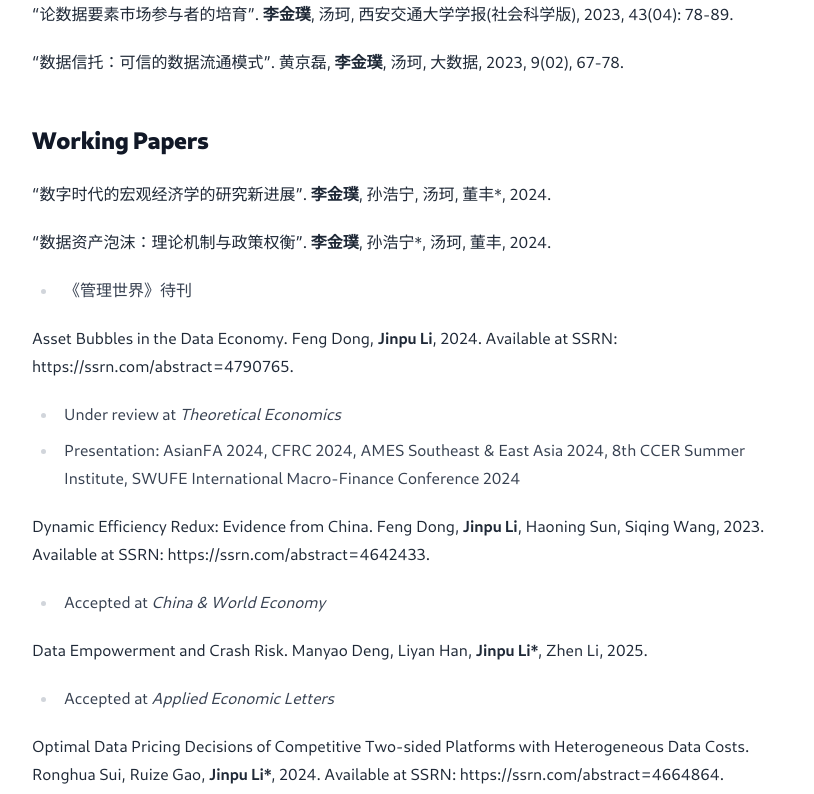
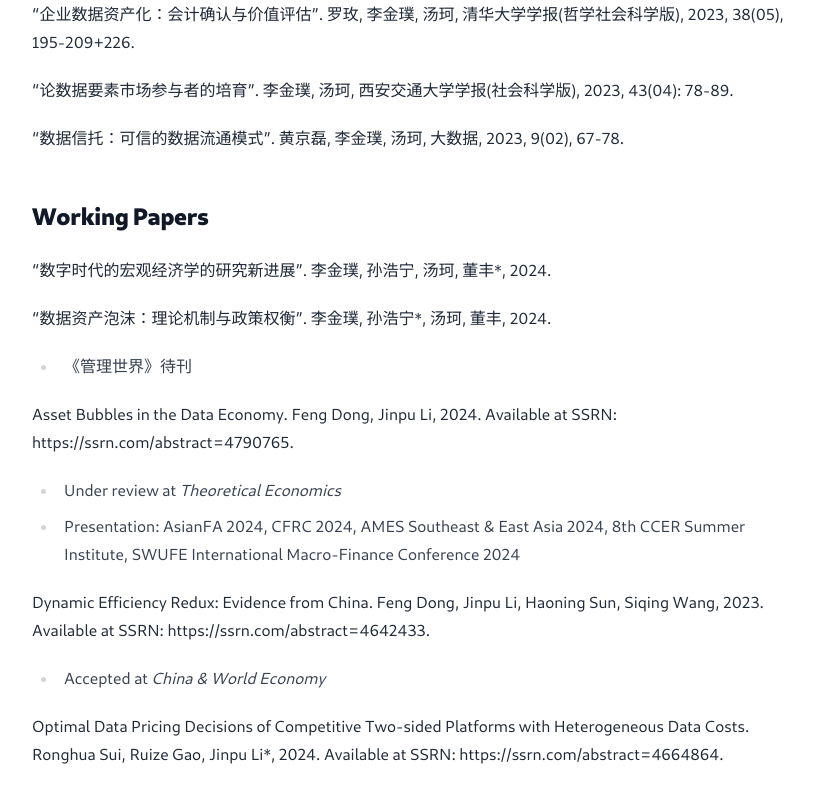
Before and after one commit to lijinpu/lijinpu.github.io, a Next.js app: page /research in a window 1280 px wide. Shown: the part 300-1094 px from the top of the page, without its empty margins (232-1046 px from the left). Built offline with nearby package versions, Linux system fonts and the light colour scheme.

Commit message:
auto update

```diff
--- a/pages/cv.tsx
+++ b/pages/cv.tsx
@@ -23,13 +23,16 @@ export default function CV() {
         <h2>Publications &nbsp;&nbsp; 学术发表</h2>
         <ul>
         <li>
-        “企业数据资产化：会计确认与价值评估”. 罗玫, <b>李金璞</b>, 汤珂, 清华大学学报（哲学社会科学版）, 2023, 38(05), 195-209+226.
+          Deng, M., Han, L., Li, J.*, & Li, Z. (2025). Data empowerment and crash risk. Applied Economics Letters, 1–6. https://doi.org/10.1080/13504851.2025.2526710
         </li>
         <li>
-        “论数据要素市场参与者的培育”.  <b>李金璞</b>, 汤珂, 西安交通大学学报 (社会科学版), 2023, 43(02), 78-89.
+        “企业数据资产化：会计确认与价值评估”. 罗玫, 李金璞, 汤珂, 清华大学学报（哲学社会科学版）, 2023, 38(05), 195-209+226.
         </li>
         <li>
-        “数据信托：可信的数据流通模式”. 黄京磊, <b>李金璞</b>, 汤珂, 大数据, 2023, 9(02), 67-78.
+        “论数据要素市场参与者的培育”.  李金璞, 汤珂, 西安交通大学学报 (社会科学版), 2023, 43(02), 78-89.
+        </li>
+        <li>
+        “数据信托：可信的数据流通模式”. 黄京磊, 李金璞, 汤珂, 大数据, 2023, 9(02), 67-78.
         </li>
         </ul>
 
@@ -37,11 +40,11 @@ export default function CV() {
         <ul>
 
         <li>
-        “数字时代的宏观经济学的研究新进展”. <b>李金璞</b>, 孙浩宁, 汤珂, 董丰*, 2024.
+        “数字时代的宏观经济学的研究新进展”. 李金璞, 孙浩宁, 汤珂, 董丰*, 2024.
         </li>
 
         <li>
-        “数据资产泡沫：理论机制与政策权衡”.  <b>李金璞</b>, 孙浩宁*, 汤珂, 董丰, 2024.
+        “数据资产泡沫：理论机制与政策权衡”.  李金璞, 孙浩宁*, 汤珂, 董丰, 2024.
         </li>
 
         <li>
@@ -54,10 +57,6 @@ export default function CV() {
 
         <li>
         <a href="https://ssrn.com/abstract=4664864">Optimal Data Pricing Decisions of Competitive Two-sided Platforms with Heterogeneous Data Costs</a>, with Ronghua Sui and Ruize Gao, 2024.
-        </li>
-
-        <li>
-        Data Empowerment and Crash Risk, with Manyao Deng, Liyan Han, and Zhen Li, 2024.
         </li>
 
         </ul>
@@ -75,7 +74,7 @@ export default function CV() {
         “数据资产化”. 汤珂主编, 人民出版社, 2023年8月. 撰写第二章《数据资产的确认》, 第五章《数据资产价值评估》.
         </li>
         <li>
-        “数据经济学”. 汤珂, 熊巧琴, <b>李金璞</b>, 屈阳, 清华大学出版社, 2023年1月第1版, 2024年1月第2版.
+        “数据经济学”. 汤珂, 熊巧琴, 李金璞, 屈阳, 清华大学出版社, 2023年1月第1版, 2024年1月第2版.
         </li>
         </ul>
 
--- a/pages/research.tsx
+++ b/pages/research.tsx
@@ -5,8 +5,13 @@ export default function Research() {
         <h1>Research</h1>
         <div>
         <h2>Publications</h2>
+
         <p>
-        “企业数据资产化：会计确认与价值评估”. 罗玫, <b>李金璞</b>, 汤珂, 清华大学学报(哲学社会科学版), 2023, 38(05), 195-209+226.
+
+        </p>
+            Deng, M., Han, L., Li, J.*, & Li, Z. (2025). Data empowerment and crash risk. Applied Economics Letters, 1–6. https://doi.org/10.1080/13504851.2025.2526710
+        <p>
+        “企业数据资产化：会计确认与价值评估”. 罗玫, 李金璞, 汤珂, 清华大学学报(哲学社会科学版), 2023, 38(05), 195-209+226.
         </p>
         {/*}
         <div className="box_abstract keith">
@@ -14,37 +19,30 @@ export default function Research() {
         </div>
          */}
         <p>
-        “论数据要素市场参与者的培育”. <b>李金璞</b>, 汤珂, 西安交通大学学报(社会科学版), 2023, 43(04): 78-89.
+        “论数据要素市场参与者的培育”. 李金璞, 汤珂, 西安交通大学学报(社会科学版), 2023, 43(04): 78-89.
         </p>
-        {/*
-        <div className="box_abstract keith">
-        市场参与者动机匮乏构成数据要素有效供给不足、场内交易市场活跃度低的微观原因，运用“动机—能力”理论框架解析数据要素市场“参与难”问题，特别指出并非所有企业都具备成为数据要素提供者的能力条件。从市场供给侧培育的角度，提出“数据要素型企业”概念，将其定义为“数据要素市场中直接参与数据资源要素化的企业”。数据要素型企业应在数据要素生态中参与数据生产的链条，链条的最终产物是数据要素产品，其并不特指某一类型的数据商，而是强调以数据要素产品为产出的业务能力。扶植数据要素型企业可参照以“硬科技”企业为代表的高新技术企业的培育模式，同时需要结合数据价值链、数据资产的特征。基于全局视角对作为主要生产者的数据要素型企业、作为需求者的数字化转型背景下的各行业企业以及各类专业服务机构提出了系统性的、激励相容的培育方案。面向各类市场参与者，从政策设计角度提出生态互联、资质认定、财金联动、应用激发四个方面的培育机制。
-        </div>
-        */}
+
         <p>
-        “数据信托：可信的数据流通模式”. 黄京磊, <b>李金璞</b>, 汤珂, 大数据, 2023, 9(02), 67-78.
+        “数据信托：可信的数据流通模式”. 黄京磊, 李金璞, 汤珂, 大数据, 2023, 9(02), 67-78.
         </p>
-        {/*
-        <div className="box_abstract keith">
-        数据信托可被视作一种新型的、可信的数据流通模式。数据信托不仅是一种保障信息安全的组织结构，还是一种增进数据要素市场可信性的创新性制度设计。设计了一种数据信托的运行机制，探讨了该机制下数 据信托的组织结构、特征、功能和监管方案。指出数据信托包含两个彼此独立的法律关系。数据信托最重要的特征是参与者之间的风险隔离，这正是数据信托作为可信的数据流通模式的基础。数据信托在数据价值链中可以发挥重要作用，具体表现为数据增值、数据代管和数据共有等。最后，基于“数据二十条”的制度指引，论证了数据信托的独特优势，并指出个人数据信托和公共数据信托是可行的实践路径。
-        </div>
-        */}
+
+
         <h2>Working Papers</h2>
 
         <p>
-        “数字时代的宏观经济学的研究新进展”. <b>李金璞</b>, 孙浩宁, 汤珂, 董丰*, 2024.
+        “数字时代的宏观经济学的研究新进展”. 李金璞, 孙浩宁, 汤珂, 董丰*, 2024.
         </p>
 
 
         <p>
-        “数据资产泡沫：理论机制与政策权衡”.  <b>李金璞</b>, 孙浩宁*, 汤珂, 董丰, 2024.
+        “数据资产泡沫：理论机制与政策权衡”.  李金璞, 孙浩宁*, 汤珂, 董丰, 2024.
         </p>
         <ul>
             <li>《管理世界》待刊</li>
         </ul>
 
         <p>
-        Asset Bubbles in the Data Economy. Feng Dong, <b>Jinpu Li</b>, 2024. Available at SSRN: https://ssrn.com/abstract=4790765.
+        Asset Bubbles in the Data Economy. Feng Dong, Jinpu Li, 2024. Available at SSRN: https://ssrn.com/abstract=4790765.
         </p>
         <ul>
             <li>Under review at <i>Theoretical Economics</i></li>
@@ -52,21 +50,15 @@ export default function Research() {
         </ul>
 
         <p>
-        Dynamic Efficiency Redux: Evidence from China. Feng Dong, <b>Jinpu Li</b>, Haoning Sun, Siqing Wang, 2023. Available at SSRN: https://ssrn.com/abstract=4642433.
+        Dynamic Efficiency Redux: Evidence from China. Feng Dong, Jinpu Li, Haoning Sun, Siqing Wang, 2023. Available at SSRN: https://ssrn.com/abstract=4642433.
         </p>
         <ul>
             <li>Accepted at <i>China & World Economy</i></li>
         </ul>
 
-         <p>
-        Data Empowerment and Crash Risk. Manyao Deng, Liyan Han, <b>Jinpu Li*</b>, Zhen Li, 2025.
-        </p>
-        <ul>
-            <li>Accepted at <i>Applied Economic Letters</i></li>
-        </ul>
 
         <p>
-        Optimal Data Pricing Decisions of Competitive Two-sided Platforms with Heterogeneous Data Costs. Ronghua Sui, Ruize Gao, <b>Jinpu Li*</b>, 2024. Available at SSRN: https://ssrn.com/abstract=4664864.
+        Optimal Data Pricing Decisions of Competitive Two-sided Platforms with Heterogeneous Data Costs. Ronghua Sui, Ruize Gao, Jinpu Li*, 2024. Available at SSRN: https://ssrn.com/abstract=4664864.
         </p>
         <ul>
             <li>R&R at <i>Industrial Management & Data Systems</i></li>
@@ -92,7 +84,7 @@ export default function Research() {
         </p>
 
         <p>
-          “数据经济学”. 汤珂, 熊巧琴, <b>李金璞</b>, 屈阳, 清华大学出版社, 2023年1月. ISBN: 978-7-302-62351-9. 2024年1月第2版.
+          “数据经济学”. 汤珂, 熊巧琴, 李金璞, 屈阳, 清华大学出版社, 2023年1月. ISBN: 978-7-302-62351-9. 2024年1月第2版.
         </p>
 
         </div>
```
